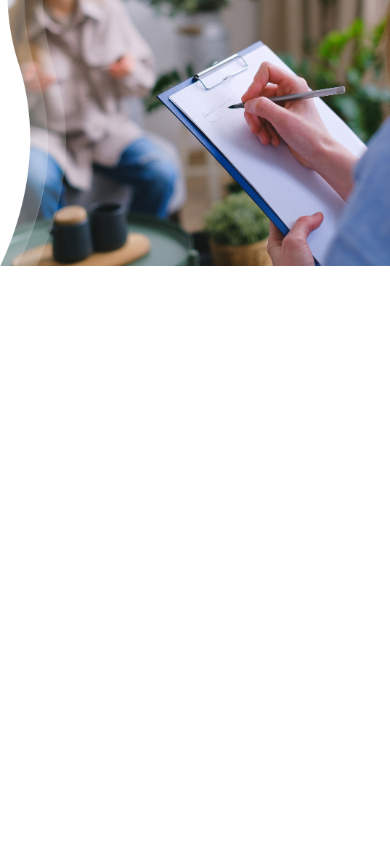
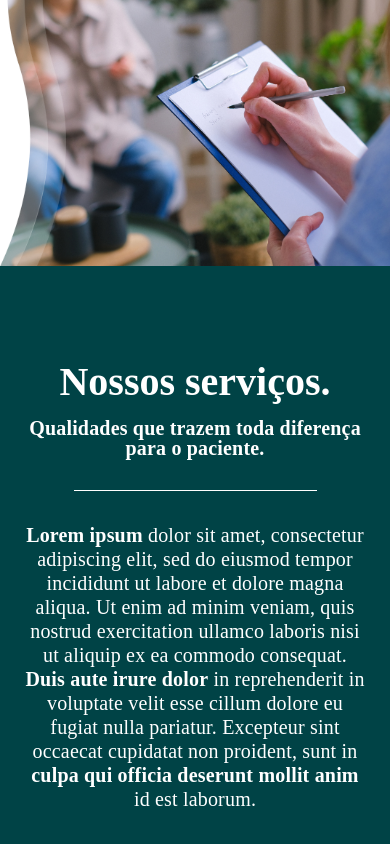
Before and after one commit to LuaNzin028/Linked-ps-web-Luan_Resende, a React (Vite) app: page / in a window 390 px wide. Shown: the part 664-1508 px from the top of the page. Before the commit the page ends 930 px from the top, so only its background shows below. Built offline with nearby package versions, Linux system fonts and the light colour scheme; a web font is replaced by a local one.

Commit message:
Adiciona seção de serviços com estilos responsivos

```diff
--- a/src/App.jsx
+++ b/src/App.jsx
@@ -1,12 +1,14 @@
 import './App.css'
 import Header from './components/header.jsx'
 import HeroSection from './sections/HeroSection.jsx'
+import Services from './sections/Services.jsx'
 function App() {
   return (
     <>
     <Header />
     <main>
       <HeroSection />
+      <Services />
     </main>
     </>
     )
--- /dev/null
+++ b/src/sections/Services.css
@@ -0,0 +1,55 @@
+.services-section{
+    background-color: #004346;
+    color: #fff;
+    text-align: center;
+    padding: 96px 24px;
+}
+
+.services-section h2{
+    color: inherit;
+    font-family: var(--heading);
+    font-size: 96px;
+    font-weight: 700;
+    line-height: 1;
+    letter-spacing: 0;
+    margin: 0 0 16px;
+}
+
+.services-description {
+    max-width: 1111px;
+    margin-inline: auto;
+    font-family: var(--heading);
+    line-height: 1.2;
+    font-size: 40px;
+    font-weight: 400;
+}
+
+.services-subtitle{
+    font-family: var(--heading);
+    margin-bottom: 32px;
+    font-size: 32px;
+    font-weight: 700;
+    line-height: 1;
+}
+
+.services-subtitle::after{
+    content: "";
+    display: block;
+    width: 243px;
+    max-width: 100%;
+    height: 1px;
+    background-color: currentColor;
+    margin: 32px auto;
+}
+
+@media (max-width: 768px){
+    .services-section h2 {
+        font-size: 40px;
+    }
+    .services-subtitle{
+        font-size: 20px;
+    }
+    .services-description{
+        font-size: 20px;
+    }
+}
--- /dev/null
+++ b/src/sections/Services.jsx
@@ -0,0 +1,12 @@
+import './Services.css'
+function Services (){
+return(
+    <section className="services-section" id="servicos">
+
+        <h2>Nossos serviços.</h2>
+        <p className='services-subtitle'>Qualidades que trazem toda diferença para o paciente.</p>
+        <p className='services-description'><strong>Lorem ipsum</strong> dolor sit amet, consectetur adipiscing elit, sed do eiusmod tempor incididunt ut labore et dolore magna aliqua. Ut enim ad minim veniam, quis nostrud exercitation ullamco laboris nisi ut aliquip ex ea commodo consequat. <strong>Duis aute irure dolor</strong> in reprehenderit in voluptate velit esse cillum dolore eu fugiat nulla pariatur. Excepteur sint occaecat cupidatat non proident, sunt in <strong>culpa qui officia deserunt mollit anim</strong> id est laborum.</p>
+    </section>
+)
+}
+export default Services
```
